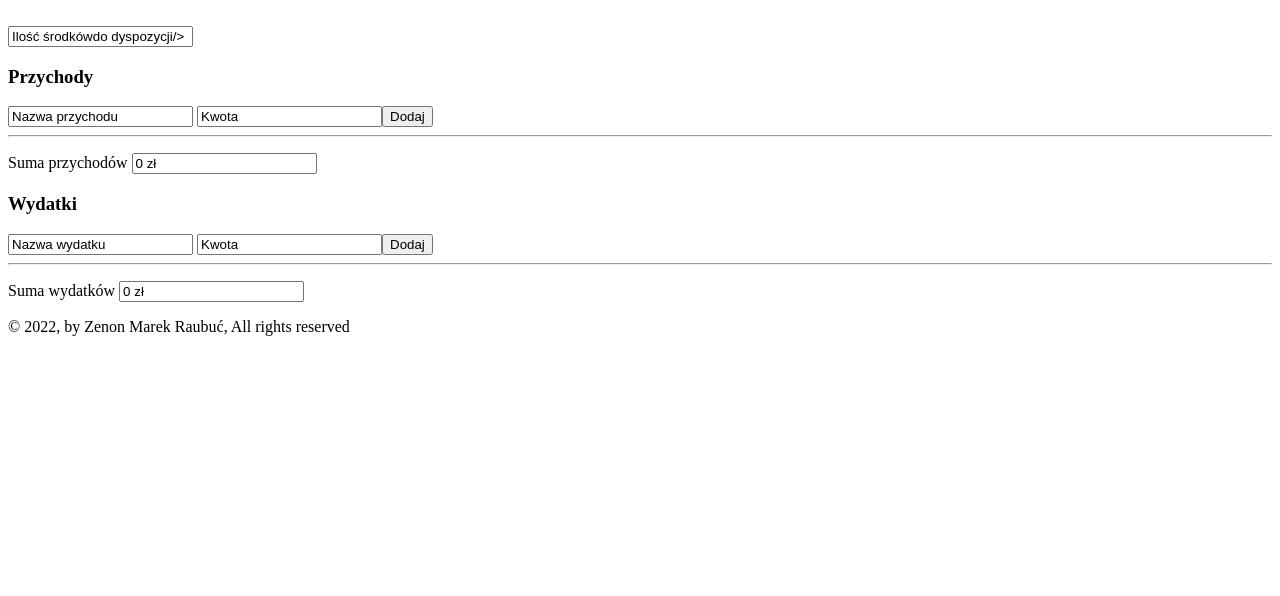
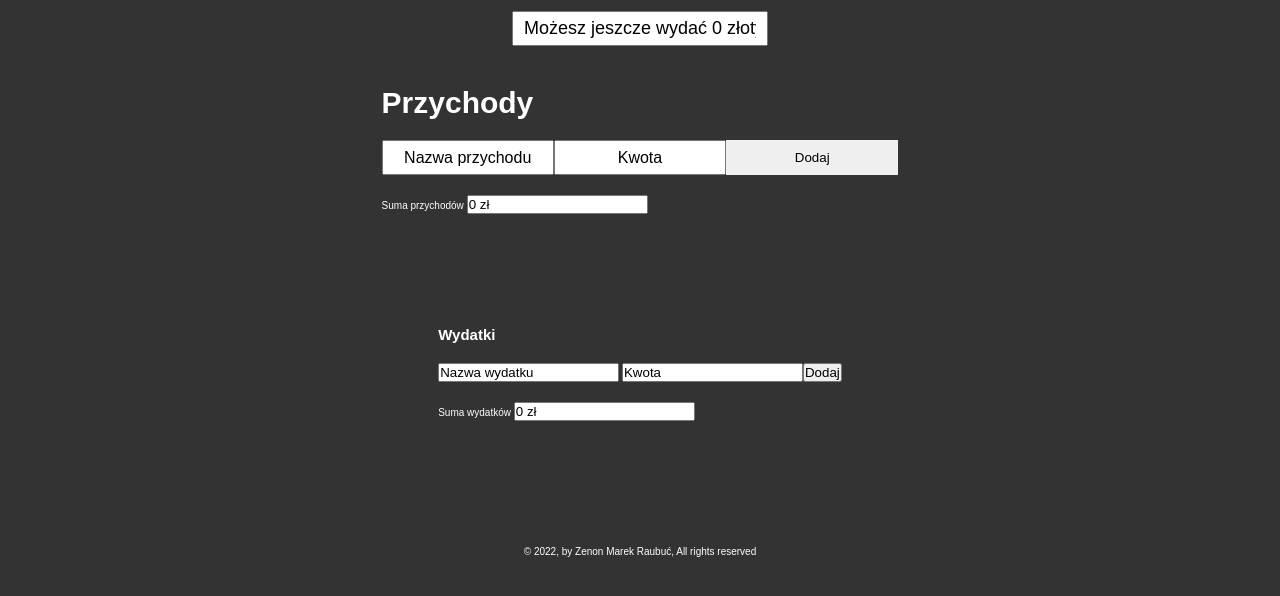
Before and after one commit to marcocollander/final-project-1-js, a plain HTML site: page index.html in a window 1280 px wide. Drawn offline with Linux system fonts and the light colour scheme.

Commit message:
Add basic styles

```diff
--- a/index.html
+++ b/index.html
@@ -5,7 +5,9 @@
     <meta http-equiv="X-UA-Compatible" content="IE=edge" />
     <meta name="viewport" content="width=device-width, initial-scale=1.0" />
     <title>Projekt budżet domowy</title>
+    <link rel="stylesheet" href="css/main.css" />
   </head>
+
   <body>
     <div class="wrraper">
       <header class="header">
@@ -14,62 +16,62 @@
         </div>
 
         <aside class="header__message">
-          <input type="text" class="header__message-input" value="Ilość środkówdo dyspozycji/>
+          <input
+            type="text"
+            class="header__message-input"
+            value="Możesz jeszcze wydać 0 złoty"
+            maxlength="100"
+          />
         </aside>
       </header>
 
       <main class="main">
         <section class="income">
           <header class="income__header">
-            <h1 class="income__header-heading">
-              Przychody
-            </h1>
-            <aside class="income__header-aside">
-              <input type="text" value="Nazwa przychodu">
-              <input type="text" value="Kwota"><button>Dodaj</button>
+            <h1 class="income__heading">Przychody</h1>
+            <aside class="income__aside">
+              <input class="income__input" type="text" value="Nazwa przychodu" />
+              <input class="income__input" type="text" value="Kwota" />
+              <button class="income__btn">Dodaj</button>
             </aside>
           </header>
-          <hr>
+
           <article class="income__edition">
-            <ul class="income__edition-list">
+            <ul class="income__list"></ul>
+            <aside class="income_btns"></aside>
+          </article>
 
-            </ul>
-            <aside class="income_edition-btns">
-
-            </aside>
-          </article>
           <div class="saldo">
-            <label for="">Suma przychodów</label> <input type="text" value="0 zł">
+            <label for="">Suma przychodów</label>
+            <input type="text" value="0 zł" />
           </div>
         </section>
 
         <section class="expenses">
           <header class="expenses__header">
-            <h1 class="expenses__header-heading">
-              Wydatki
-            </h1>
+            <h1 class="expenses__header-heading">Wydatki</h1>
             <aside class="expenses__header-aside">
-              <input type="text" value="Nazwa wydatku">
-              <input type="text" value="Kwota"><button>Dodaj</button>
+              <input type="text" value="Nazwa wydatku" />
+              <input type="text" value="Kwota" /><button>Dodaj</button>
             </aside>
           </header>
-          <hr>
+
           <article class="expenses__edition">
-            <ul class="expenses__edition-list">
+            <ul class="expenses__edition-list"></ul>
+            <aside class="expenses_edition-btns"></aside>
+          </article>
 
-            </ul>
-            <aside class="expenses_edition-btns">
-
-            </aside>
-          </article>
           <div class="saldo">
-            <label for="">Suma wydatków</label> <input type="text" value="0 zł">
+            <label for="">Suma wydatków</label>
+            <input type="text" value="0 zł" />
           </div>
         </section>
       </main>
 
-      <footer>
-        <p>&copy; 2022, by Zenon Marek Raubuć, All rights reserved</p>
+      <footer class="footer">
+        <p footer__text>
+          &copy; 2022, by Zenon Marek Raubuć, All rights reserved
+        </p>
       </footer>
     </div>
   </body>
--- a/sass/_base.scss
+++ b/sass/_base.scss
@@ -0,0 +1,23 @@
+*,
+*::after,
+*::before {
+  margin: 0;
+  padding: 0;
+  box-sizing: border-box;
+}
+
+:root {
+  font-size: 62.5%;
+}
+
+body {
+  background-color: #333;
+  font-family: Arial, 'Helvetica Neue', Helvetica, sans-serif;
+  color: $ligth-color;
+}
+
+.wrraper {
+  max-width: 960px;
+  width: 100%;
+  margin: 0 auto;
+}
--- a/sass/_footer.scss
+++ b/sass/_footer.scss
@@ -0,0 +1,3 @@
+.footer {
+  text-align: center;
+}
--- a/sass/_header.scss
+++ b/sass/_header.scss
@@ -0,0 +1,13 @@
+.header {
+  display: flex;
+  flex-direction: column;
+  justify-content: center;
+  align-items: center;
+
+  &__message {
+    &-input {
+      padding: 5px 10px;
+      font-size: 1.8rem;
+    }
+  }
+}
--- a/sass/_home.scss
+++ b/sass/_home.scss
@@ -0,0 +1,49 @@
+.main {
+  display: flex;
+  flex-direction: column;
+  justify-content: center;
+  align-items: center;
+  margin-top: 20px;
+}
+
+.income,
+.expenses {
+  min-height: 30vh;
+}
+
+.income {
+  &__header {
+    margin: 20px 0;
+  }
+
+  &__heading {
+    margin: 20px 0;
+    font-size: 3rem;
+  }
+
+  &__aside {
+    display: flex;
+  }
+
+  &__btn {
+    width: 33.33%;
+    padding: 10px 30px;
+    border: none;
+  }
+
+  &__input {
+    width: 33.33%;
+    font-size: 1.6rem;
+    text-align: center;
+  }
+}
+
+.expenses {
+  &__header {
+    margin: 20px 0;
+
+    &-heading {
+      margin: 20px 0;
+    }
+  }
+}
--- a/sass/_variables.scss
+++ b/sass/_variables.scss
@@ -0,0 +1 @@
+$ligth-color: #fff;
--- a/sass/main.scss
+++ b/sass/main.scss
@@ -0,0 +1,8 @@
+@import 'variables';
+@import 'mixins';
+@import 'base';
+@import 'navigation';
+@import 'header';
+@import 'home';
+@import 'footer';
+@import 'components';
```
Also changed, not shown: css/main.css (added), 1 other file.
